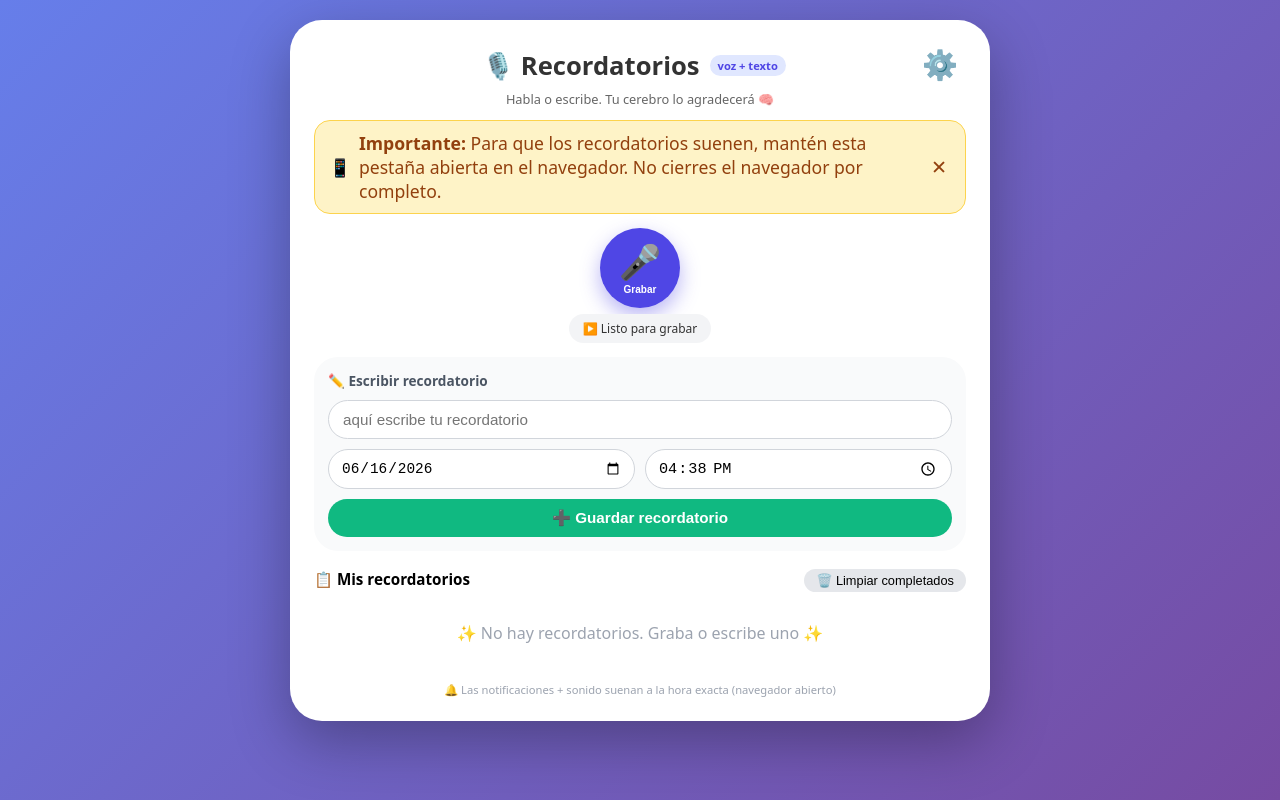
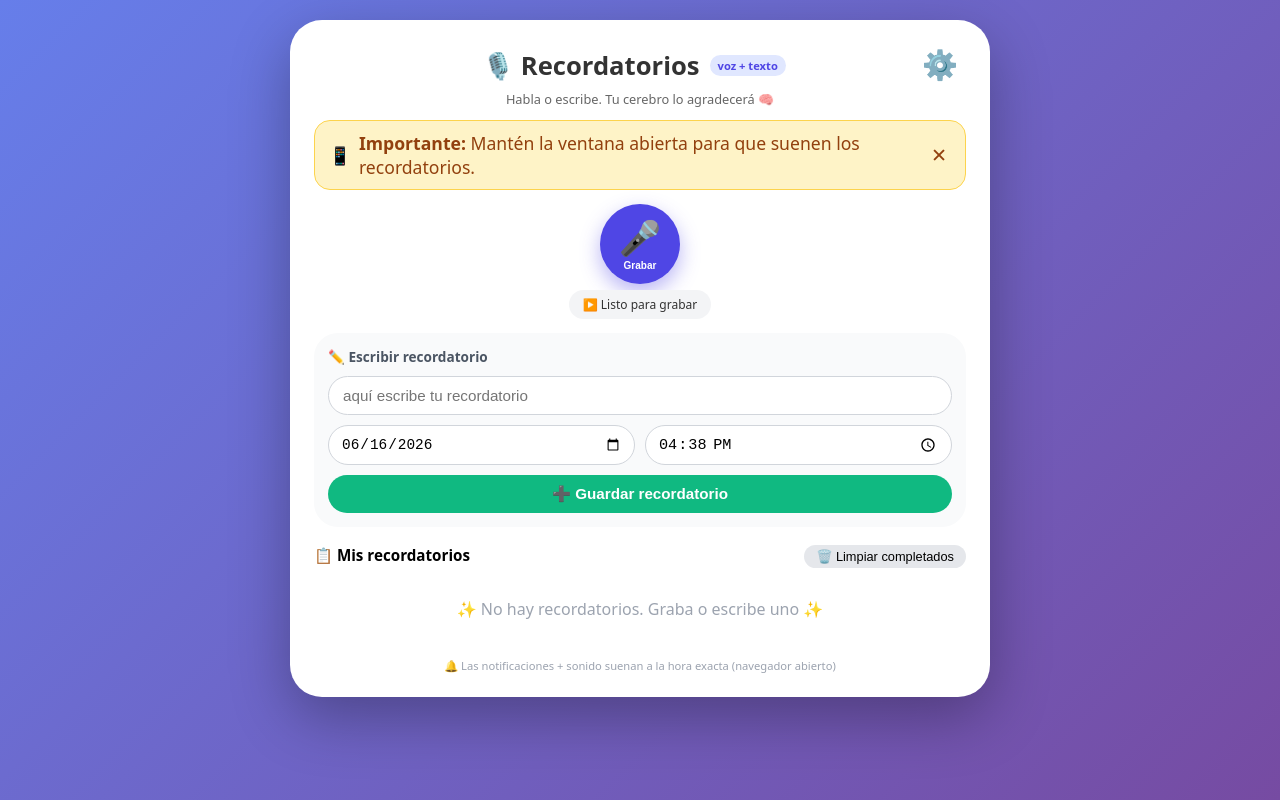
Before and after one commit to shankarjilen/recordatorios-voz, a plain HTML site: page recordatorios.html in a window 1280 px wide. Drawn offline with Linux system fonts and the light colour scheme.

Commit message:
Add files via upload

```diff
--- a/recordatorios.html
+++ b/recordatorios.html
@@ -276,7 +276,7 @@
 
     <div class="mobile-notice" id="mobileNotice">
         <span>📱</span>
-        <span><strong>Importante:</strong> Para que los recordatorios suenen, mantén esta pestaña abierta en el navegador. No cierres el navegador por completo.</span>
+        <span><strong>Importante:</strong> Mantén la ventana abierta para que suenen los recordatorios.</span>
         <button class="notice-close" id="noticeClose">✕</button>
     </div>
 
```
